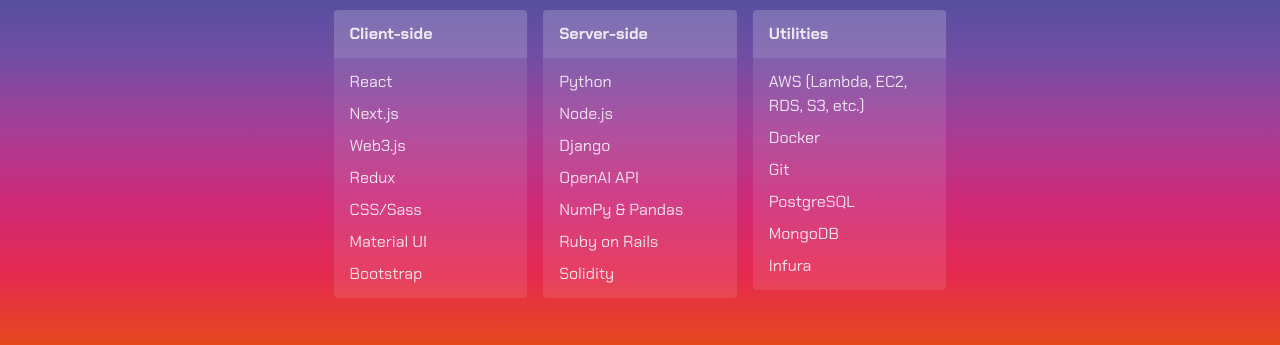
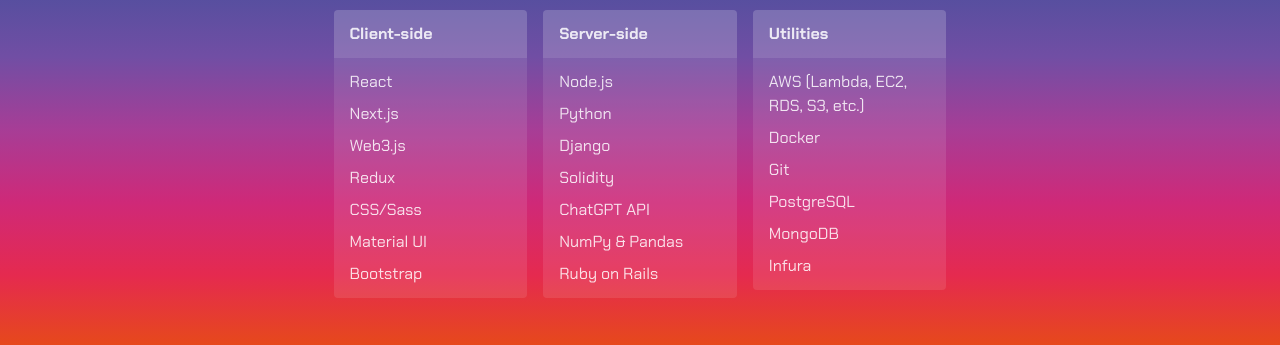
Before and after one commit to mkopani/mkopani.github.io, a Next.js app: page / in a window 1280 px wide. Shown: the part 452-797 px from the top of the page. Built offline with nearby package versions, Linux system fonts and the light colour scheme.

Commit message:
Update resume and tech stack

```diff
--- a/src/components/TechStackDisplay.tsx
+++ b/src/components/TechStackDisplay.tsx
@@ -27,13 +27,13 @@
   {
     title: 'Server-side',
     items: [
+      'Node.js',
       'Python',
-      'Node.js',
       'Django',
-      'OpenAI API',
+      'Solidity',
+      'ChatGPT API',
       'NumPy & Pandas',
       'Ruby on Rails',
-      'Solidity',
     ],
   },
   {
```
Also changed, not shown: 1 other file (tests, documents, lock files or other folders).
